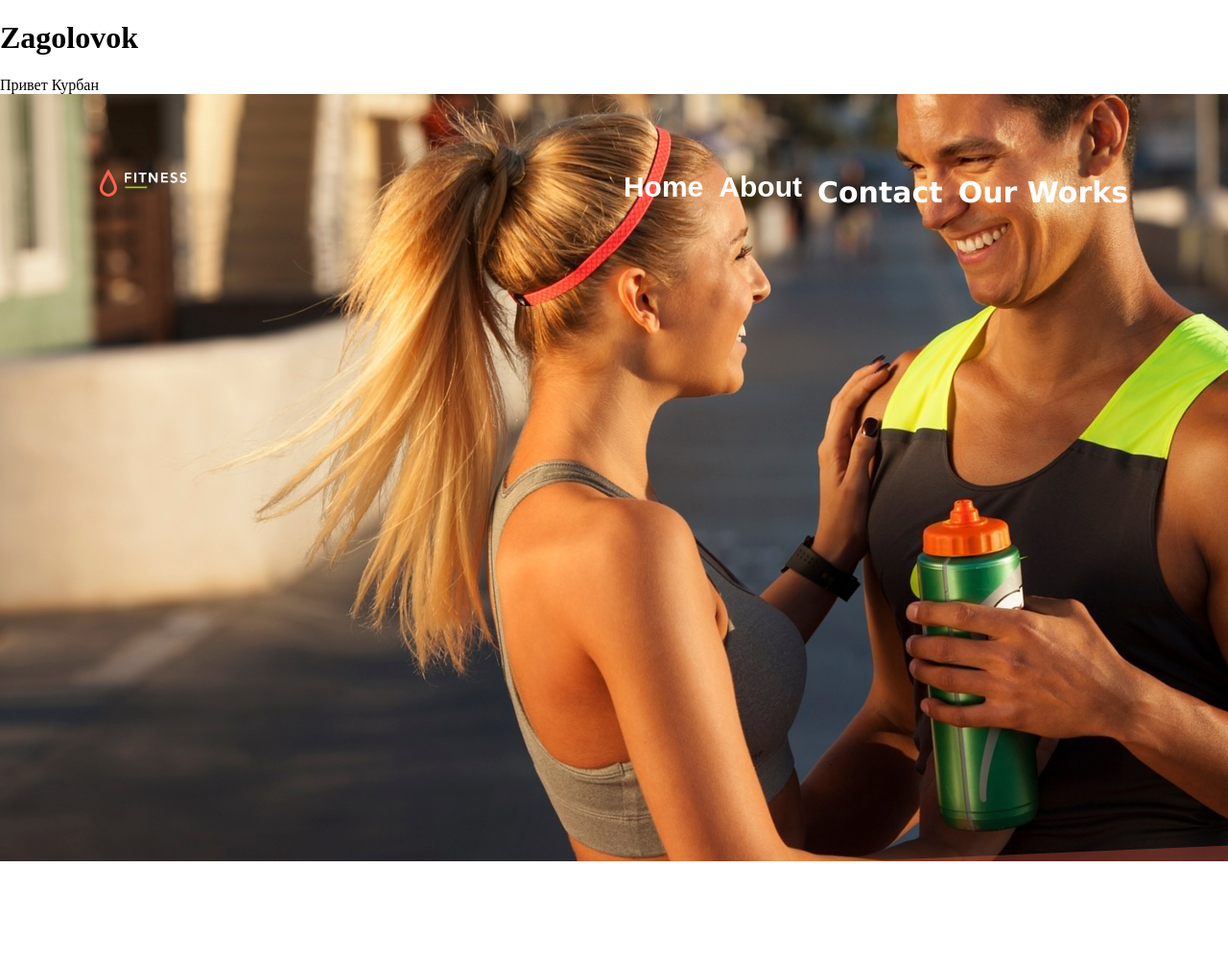
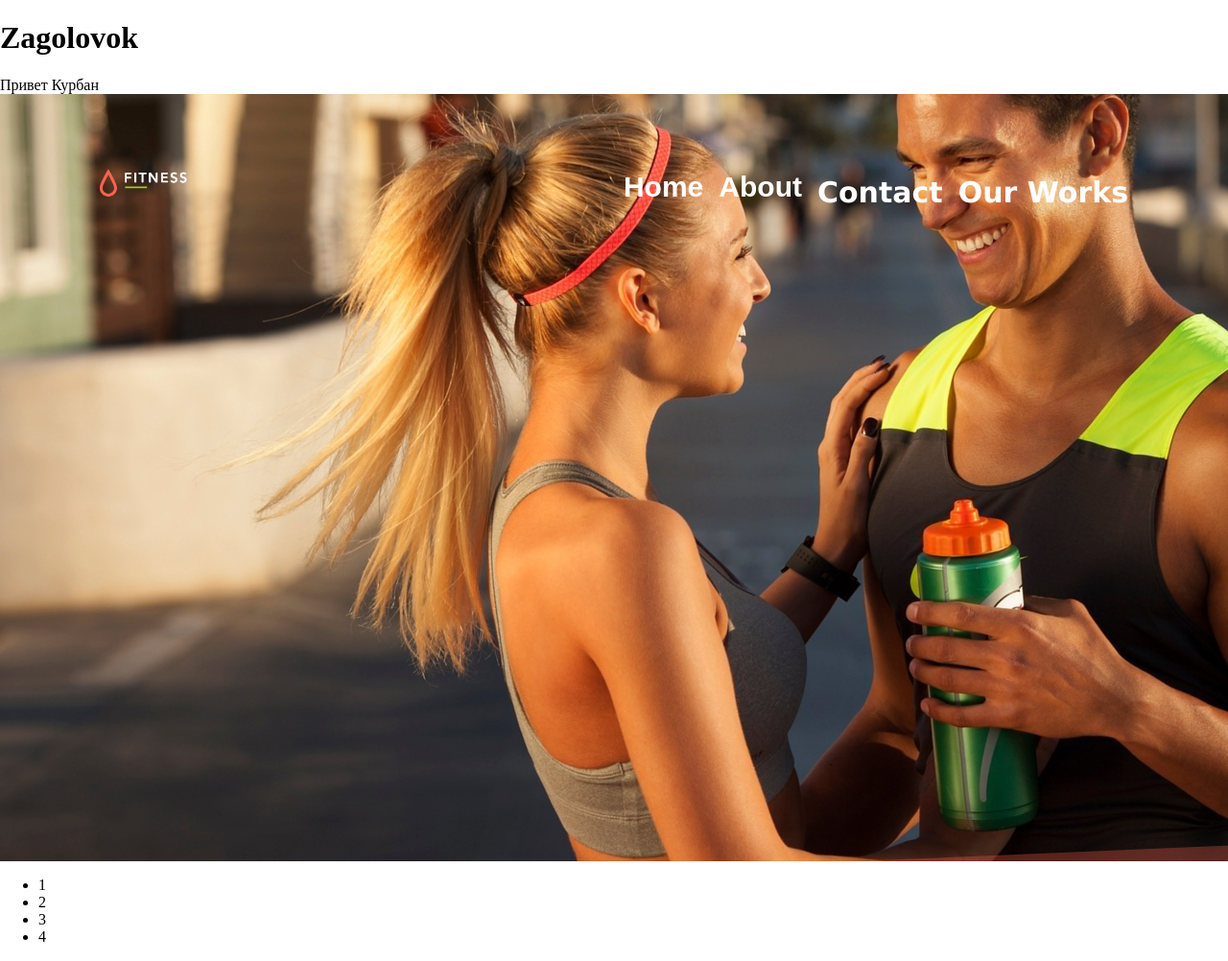
Before and after one commit to kurban2018/kebab, a plain HTML site: page index.html in a window 1280 px wide. Shown: the whole page at 96% size. Before the commit the page ends 898 px from the top, so only its background shows below. Drawn offline with Linux system fonts and the light colour scheme.

Commit message:
add skills list

```diff
--- a/index.html
+++ b/index.html
@@ -39,6 +39,23 @@
             </div>
         </div>
     </div>
+
+    <div class="skills">
+        <ul class="skills__list">
+            <li class="skills__item">
+                1
+            </li>
+            <li class="skills__item">
+               2
+            </li>
+            <li class="skills__item">
+                3
+            </li>
+            <li class="skills__item">
+                4
+            </li>
+        </ul>
+    </div>
 </body>
 
 </html>
```
Lines whose indentation alone changed are shown as unchanged.
